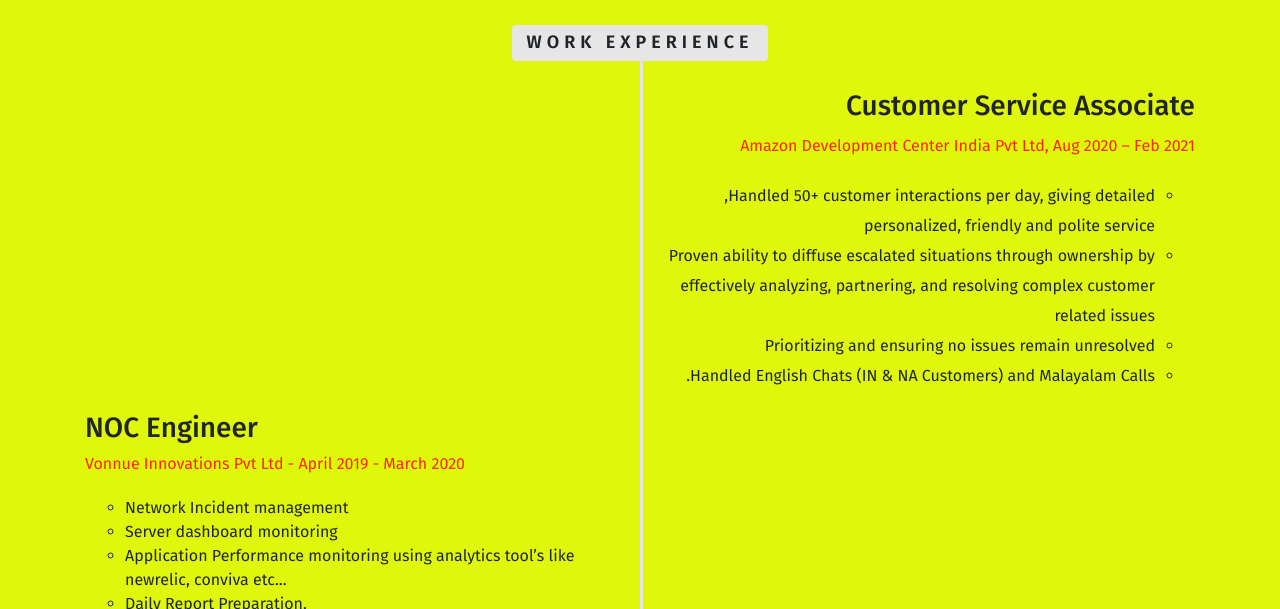
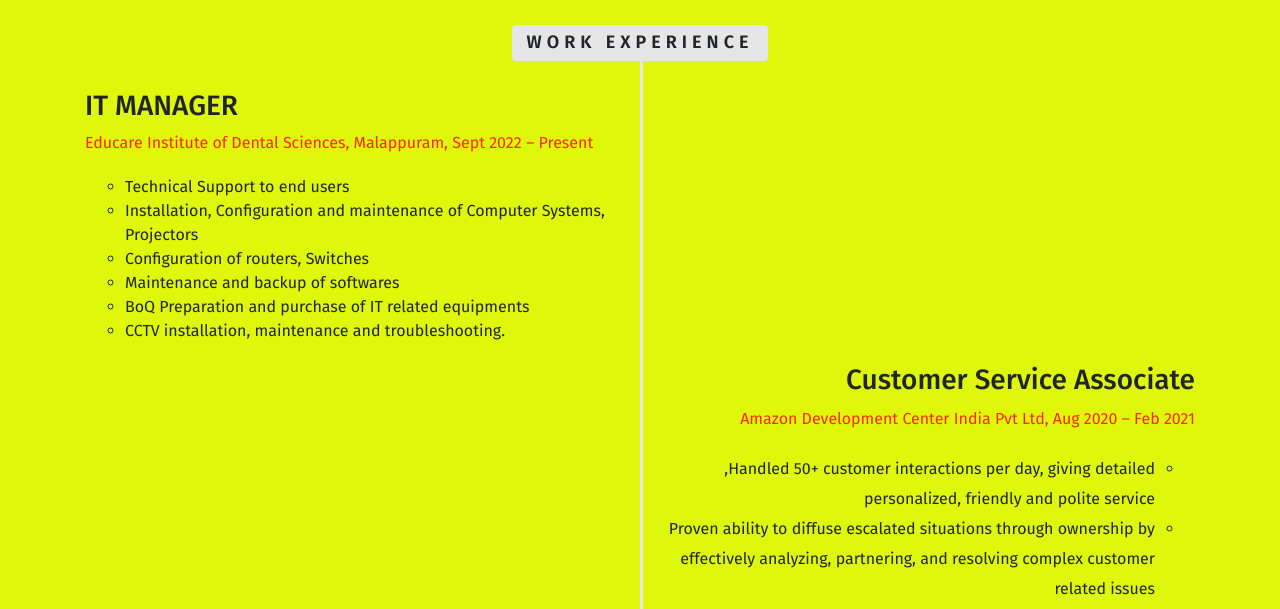
Before and after one commit to kaklika/resume, a plain HTML site: page index.html in a window 1280 px wide. Shown: the part 491-1100 px from the top of the page. Drawn offline with nearby package versions, Linux system fonts and the light colour scheme.

Commit message:
Add files via upload

```diff
--- a/index.html
+++ b/index.html
@@ -113,6 +113,21 @@
                         <li class="timeline-heading text-center">
                             <div>
                                 <h3>Work Experience</h3>
+                            </div>
+                        </li>
+                        <li class="timeline-inverted">
+                            <div class="timeline-badge"><i class="bi bi-backspace-reverse-fill"></i></div>
+                            <div class="timeline-heading">
+                                <h3>IT MANAGER</h3>
+                                <span class="company">Educare Institute of Dental Sciences, Malappuram, Sept 2022 – Present</span>
+                                <ul>
+                                    <li>Technical Support to end users</li>
+                                    <li>Installation, Configuration and maintenance of Computer Systems,<br> Projectors</li>
+                                    <li>Configuration of routers, Switches</li>
+                                    <li>Maintenance and backup of softwares</li>
+                                    <li>BoQ Preparation and purchase of IT related equipments</li>
+                                    <li>CCTV installation, maintenance and troubleshooting.</li>
+                                </ul>
                             </div>
                         </li>
                         <li class="timeline-unverted">
```
